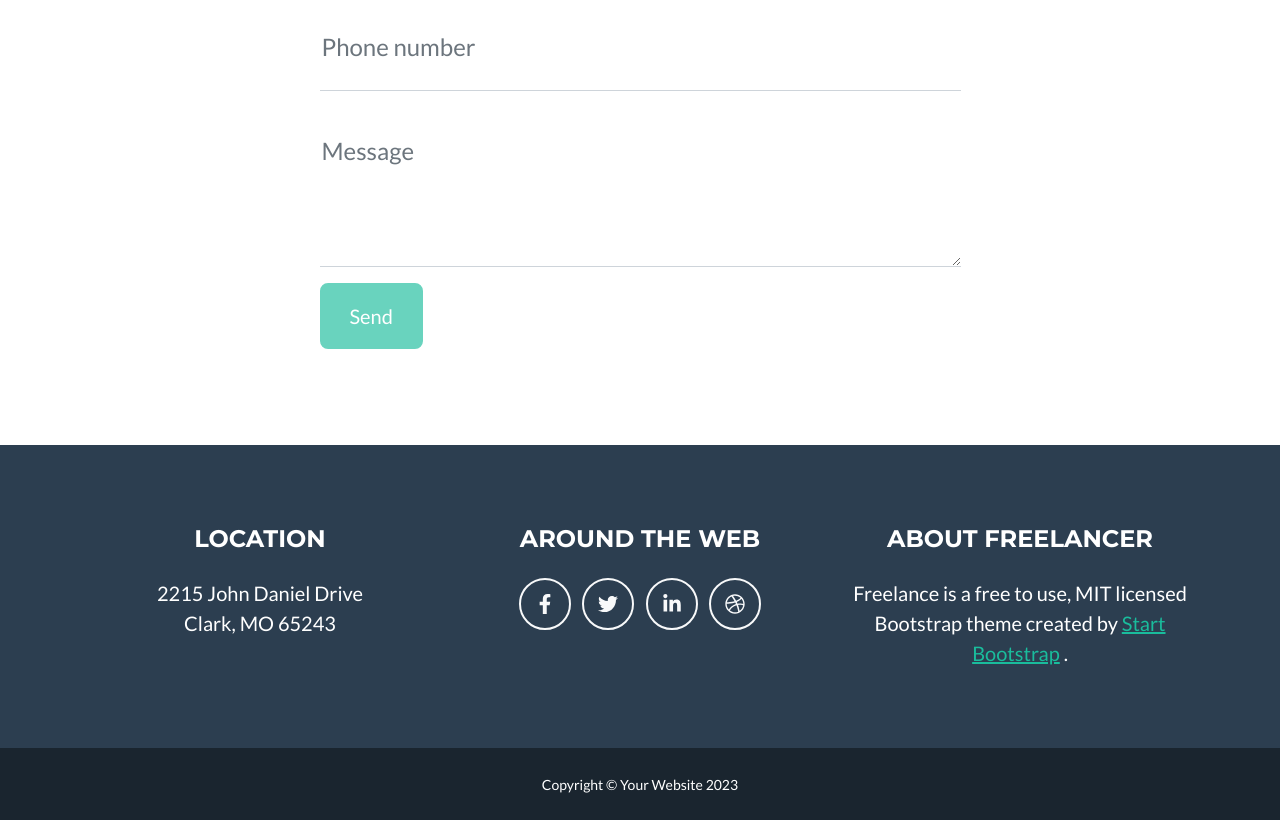
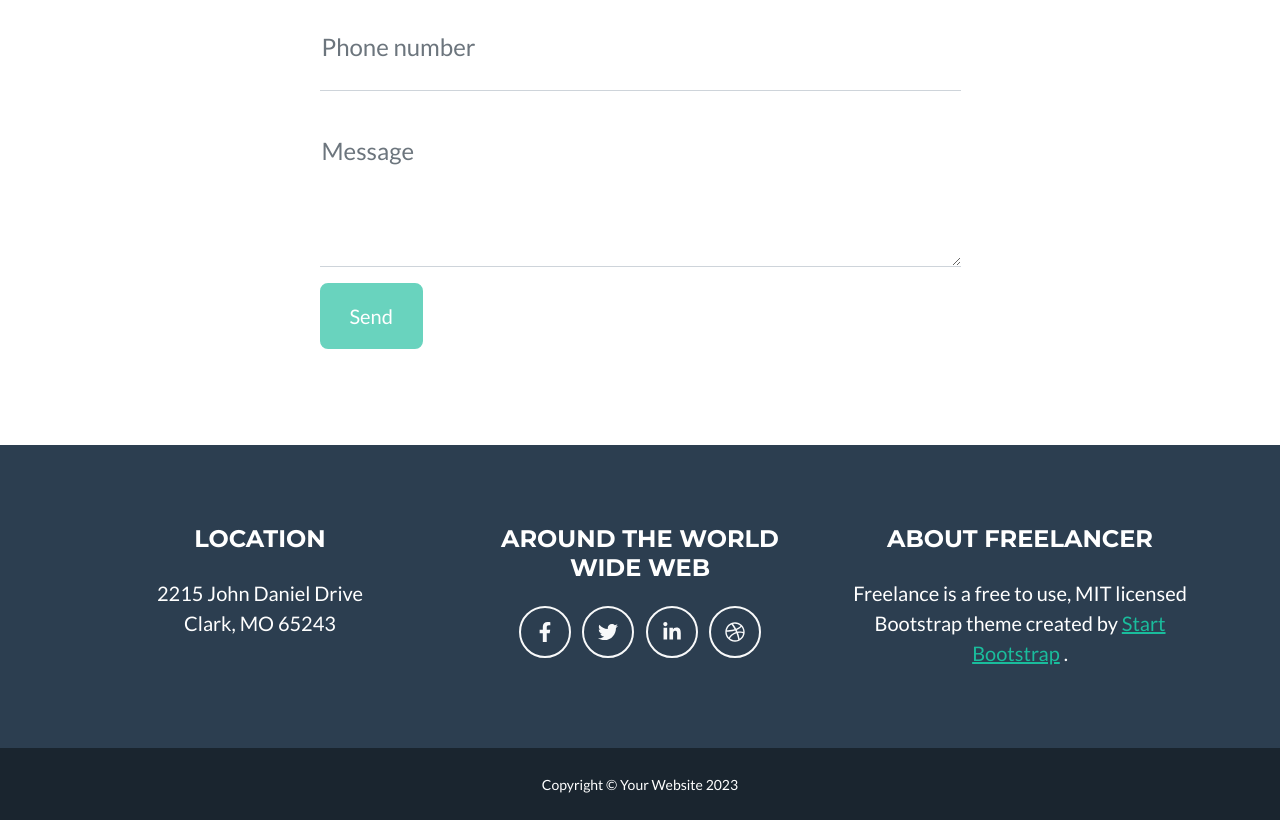
Before and after one commit to richyreginald777/richyreginald777.github.io, a website: page dist/index.html in a window 1280 px wide. Shown: the part 2712-3532 px from the top of the page. Drawn offline with nearby package versions, Linux system fonts and the light colour scheme.

Commit message:
Update index.html
Test Edit index.html

```diff
--- a/dist/index.html
+++ b/dist/index.html
@@ -232,7 +232,7 @@
                     </div>
                     <!-- Footer Social Icons-->
                     <div class="col-lg-4 mb-5 mb-lg-0">
-                        <h4 class="text-uppercase mb-4">Around the Web</h4>
+                        <h4 class="text-uppercase mb-4">Around the World Wide Web</h4>
                         <a class="btn btn-outline-light btn-social mx-1" href="#!"><i class="fab fa-fw fa-facebook-f"></i></a>
                         <a class="btn btn-outline-light btn-social mx-1" href="#!"><i class="fab fa-fw fa-twitter"></i></a>
                         <a class="btn btn-outline-light btn-social mx-1" href="#!"><i class="fab fa-fw fa-linkedin-in"></i></a>
```
